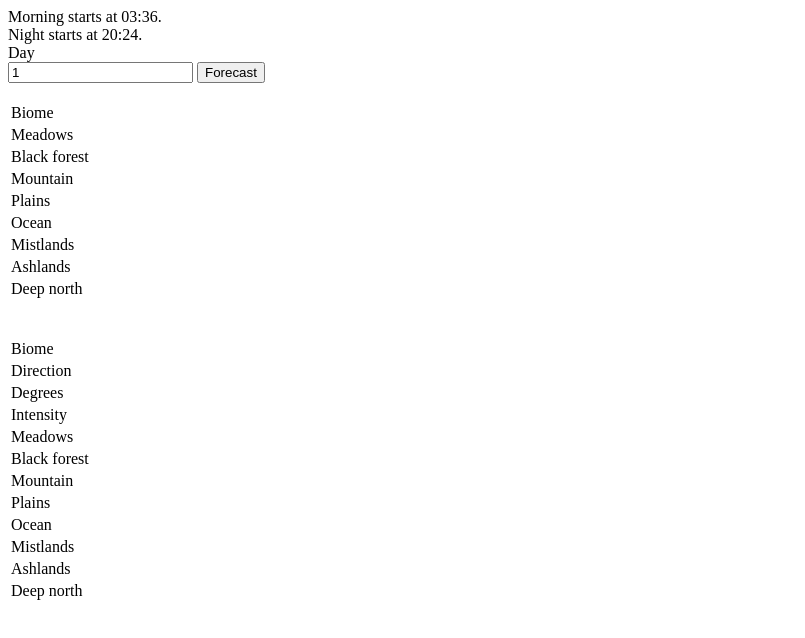
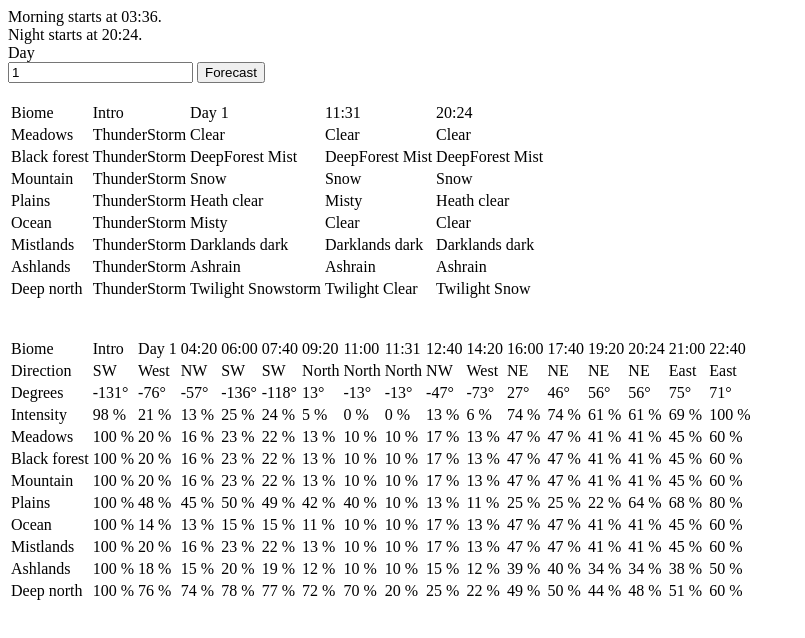
Before and after one commit to JereKuusela/valheim-weather, a plain HTML site: page index.html in a window 1280 px wide. Shown: the whole page, without its empty margins (0-805 px from the left). Drawn offline with nearby package versions, Linux system fonts and the light colour scheme.

Commit message:
Update index.html

```diff
--- a/index.html
+++ b/index.html
@@ -1,7 +1,8 @@
 <!DOCTYPE html>
 <HTML>
 	<HEAD>
-	    <script src="https://github.com/boo1ean/mersenne-twister/blob/master/src/mersenne-twister.js"></script>
+	    <script src="https://ajax.googleapis.com/ajax/libs/jquery/3.6.0/jquery.min.js"></script>
+	    <script src="./script.js"></script>
 	</HEAD>
 	<BODY>
 	    <div>Morning starts at 03:36.</div>
```
